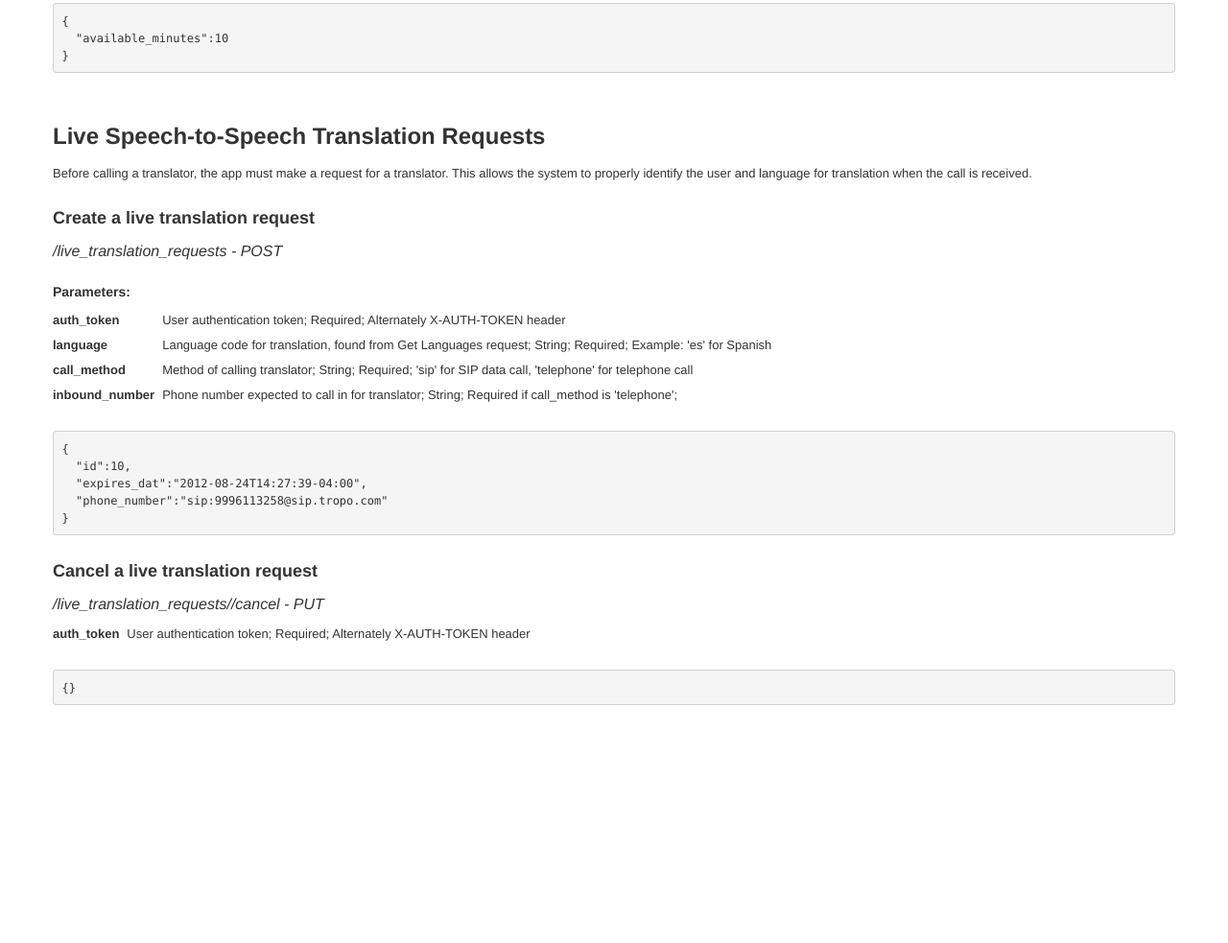
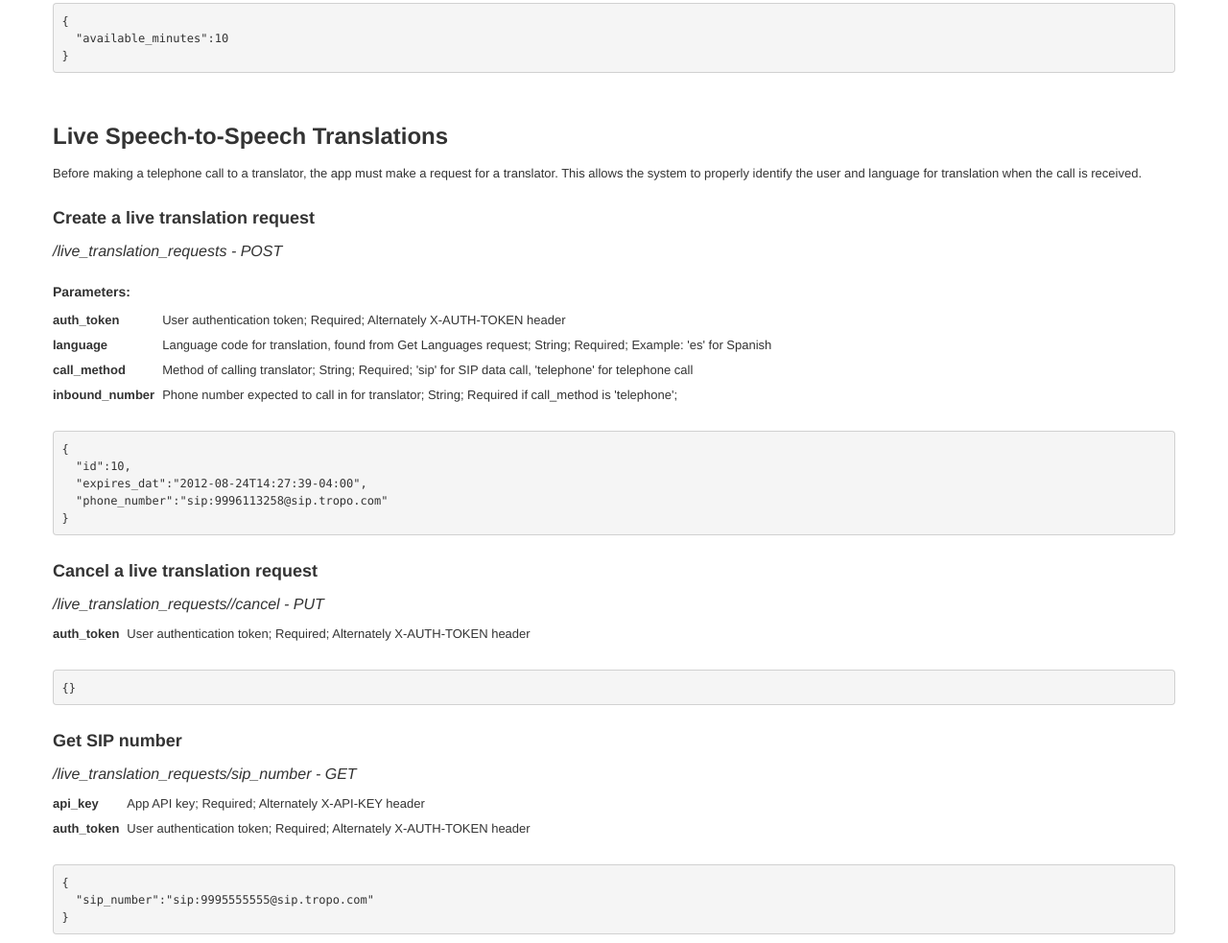
Before and after one commit to verbalizeit/verbalizeit.github.com, a plain HTML site: page docs/api.html in a window 1280 px wide. Shown: the part 2702-3685 px from the top of the page at 96% size. Before the commit the page ends 3446 px from the top, so only its background shows below. Drawn offline with nearby package versions, Linux system fonts and the light colour scheme.

Commit message:
Request SIP number changes

```diff
--- a/docs/api.html
+++ b/docs/api.html
@@ -217,8 +217,8 @@
 
 
 
-<h2>Live Speech-to-Speech Translation Requests</h2>
-<p>Before calling a translator, the app must make a request for a translator. This allows the system to properly identify the user and language for translation when the call is received.</p>
+<h2>Live Speech-to-Speech Translations</h2>
+<p>Before making a telephone call to a translator, the app must make a request for a translator. This allows the system to properly identify the user and language for translation when the call is received.</p>
 
 <a name="live_translation_requests"></a>
 <h3>Create a live translation request</h3>
@@ -249,6 +249,19 @@
 {}
 </pre>
 
+<a name="live_translation_requests_sip_number"></a>
+<h3>Get SIP number</h3>
+<p class='method-path'>/live_translation_requests/sip_number - GET</p>
+<table>
+	<tr><td class='parameter-name'>api_key</td><td>App API key; Required; Alternately X-API-KEY header</td></tr>
+	<tr><td class='parameter-name'>auth_token</td><td>User authentication token; Required; Alternately X-AUTH-TOKEN header</td></tr>
+</table>
+
+<pre>
+{
+  "sip_number":"sip:9995555555@sip.tropo.com"
+}
+</pre>
 
 
 		</section>
```
Also changed, not shown: docs/index.html (+1 -1 lines).
